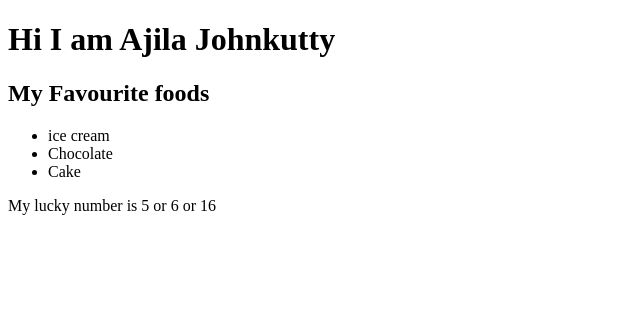
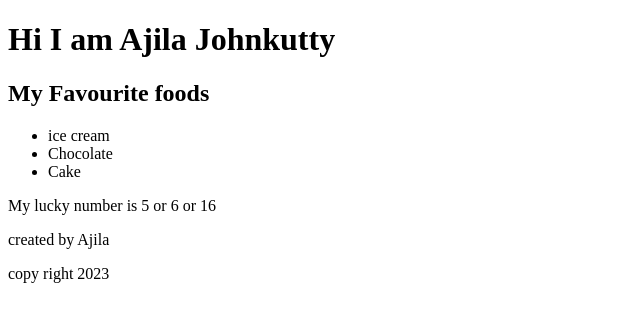
Before and after one commit to Ajilakj/react-practice, a React (Create React App) app: page / in a window 1280 px wide. Shown: the top 322 px of the page, without its empty margins (0-640 px from the left). Built offline with nearby package versions, Linux system fonts and the light colour scheme.

Commit message:
Update index.js

```diff
--- a/src/index.js
+++ b/src/index.js
@@ -18,6 +18,8 @@ ReactDom.render(
     <p>
       My lucky number is {no} or {5 + 1} or {4 * 4}
     </p>
+    <p>created by {first} </p>
+    <p>copy right {new Date().getFullYear()}</p>
   </>,
   document.getElementById("root")
 );
```
